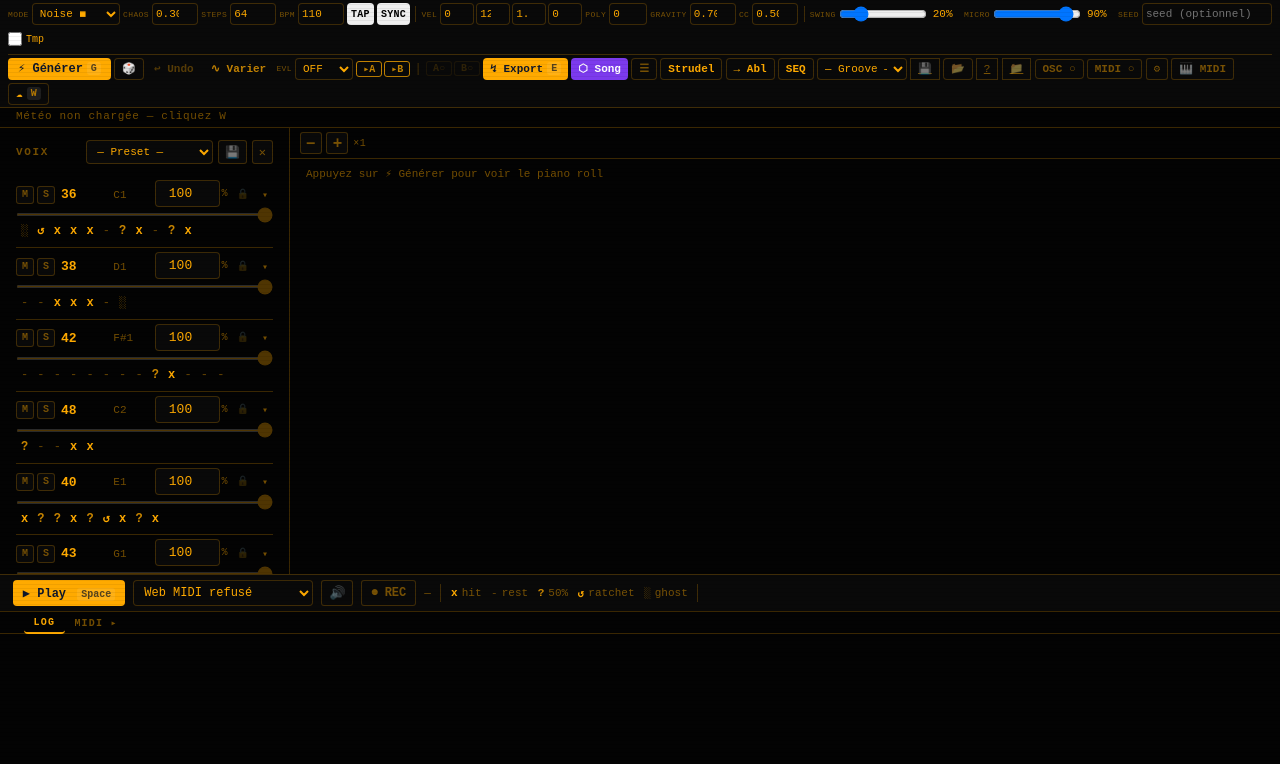
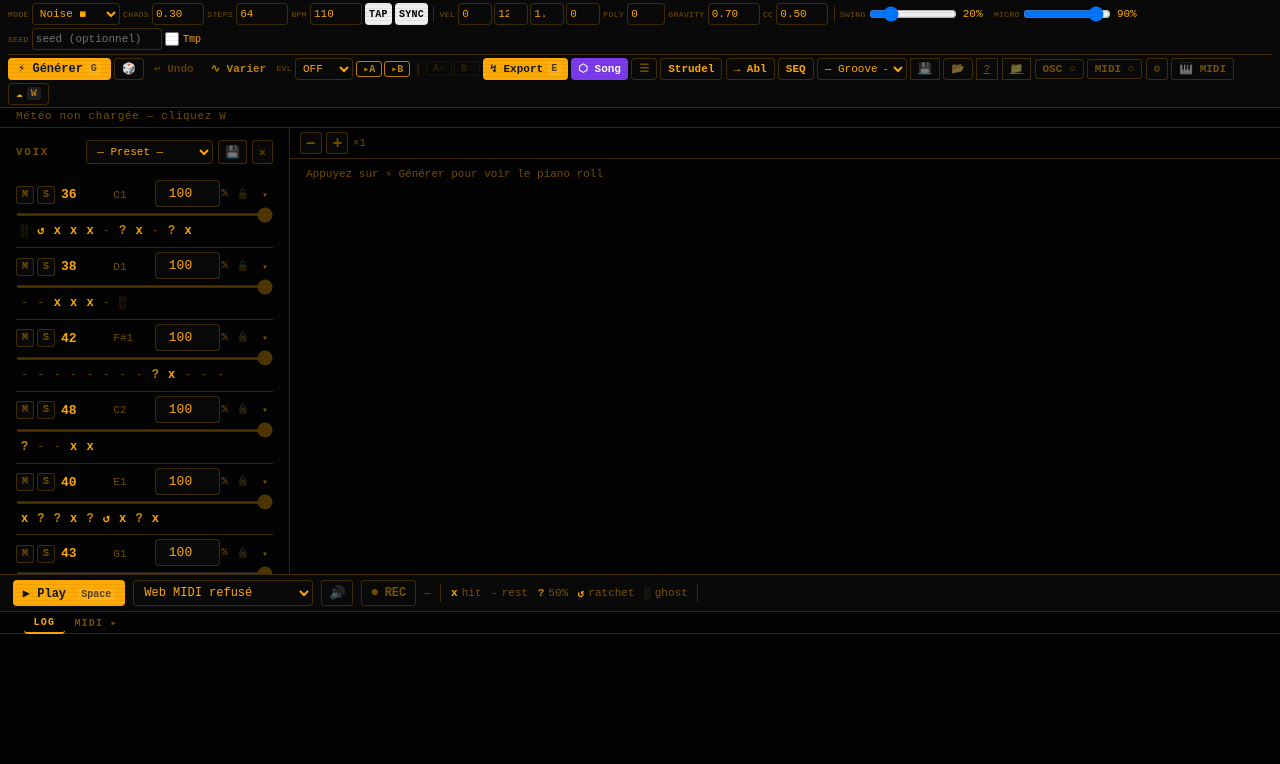
Before and after one commit to obareau/bang, a FastAPI app: page / in a window 1280 px wide. Shown: the part 36-800 px from the top of the page. Run offline with FastAPI, Linux system fonts and the light colour scheme.

Commit message:
Fix: inputs float tb-w-sm — cache spinners + largeur 52px (overlap décimale en light)
Co-Authored-By: Claude Sonnet 4.6 <noreply@anthropic.com>

```diff
--- a/templates/index.html
+++ b/templates/index.html
@@ -721,7 +721,10 @@
       height: 22px;
     }
     .tb-w-xs  { width: 38px !important; }
-    .tb-w-sm  { width: 46px !important; }
+    .tb-w-sm  { width: 52px !important; }
+    .tb-w-sm::-webkit-inner-spin-button,
+    .tb-w-sm::-webkit-outer-spin-button { -webkit-appearance: none; margin: 0; }
+    .tb-w-sm { -moz-appearance: textfield; }
     #tap-btn  { font-size: 10px; padding: 1px 4px; height: 22px; letter-spacing: .03em; }
     #tap-btn.active { color: var(--accent); border-color: var(--accent); }
     #sync-btn { font-size: 10px; padding: 1px 4px; height: 22px; letter-spacing: .03em; }
```
